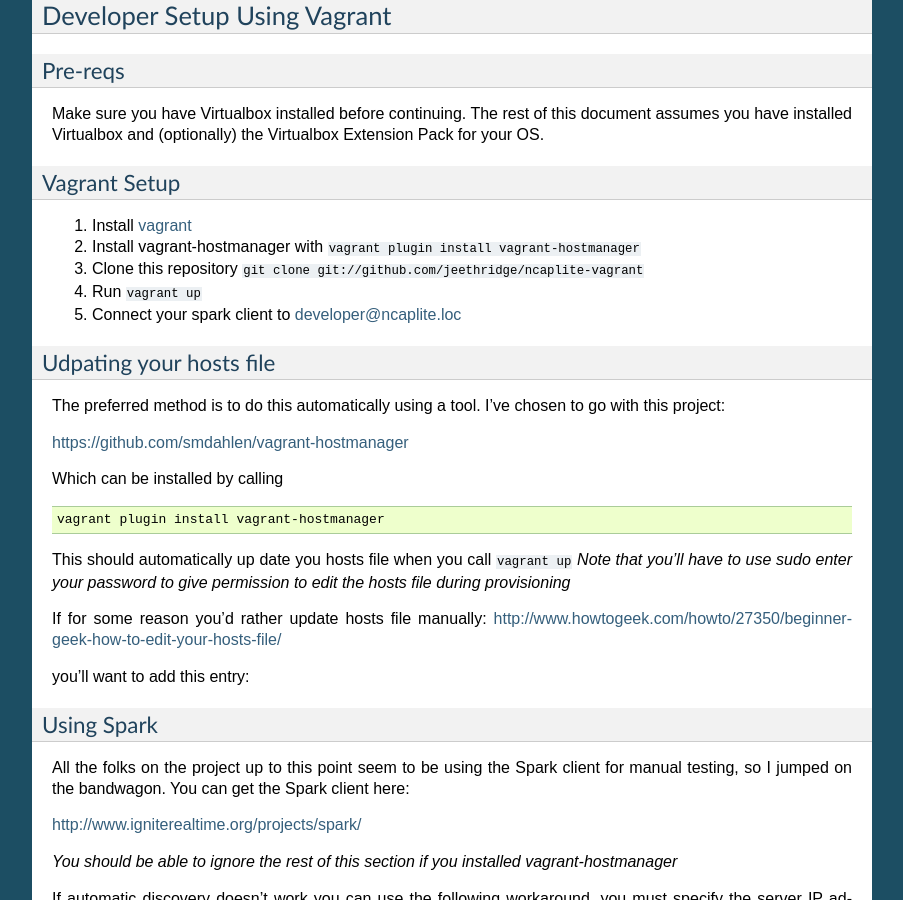
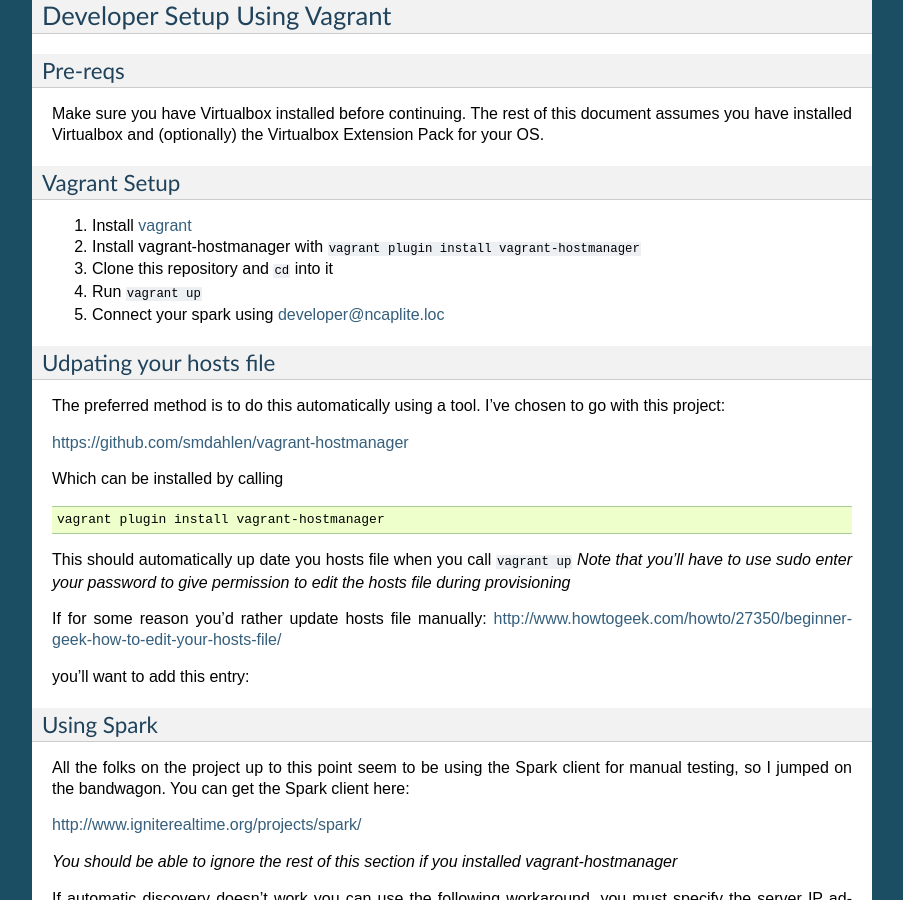
Before and after one commit to ktomkins1/NCAP-SDK, a Sphinx documentation site: the page built from docs/contributing.rst, in a window 1280 px wide and 900 px high, scrolled down 4174 px. Shown: the whole window, without its empty margins (198-1101 px from the left). Built offline with Sphinx 7.4.7, drawn with Linux system fonts in a browser that asks for light colours.

Commit message:
update docs with newer vagrant instructions

```diff
--- a/README.rst
+++ b/README.rst
@@ -46,10 +46,9 @@
 1. Install `vagrant <http://www.vagrantup.com/>`__
 2. Install vagrant-hostmanager with
    ``vagrant plugin install vagrant-hostmanager``
-3. Clone this repository
-   ``git clone git://github.com/jeethridge/ncaplite-vagrant``
+3. Clone this repository and ``cd`` into it
 4. Run ``vagrant up``
-5. Connect your spark client to developer@ncaplite.loc
+5. Connect your spark using developer@ncaplite.loc
 
 Udpating your hosts file
 ~~~~~~~~~~~~~~~~~~~~~~~~~
--- a/docs/contributing.rst
+++ b/docs/contributing.rst
@@ -18,10 +18,9 @@
 1. Install `vagrant <http://www.vagrantup.com/>`__
 2. Install vagrant-hostmanager with
    ``vagrant plugin install vagrant-hostmanager``
-3. Clone this repository
-   ``git clone git://github.com/jeethridge/ncaplite-vagrant``
+3. Clone this repository and ``cd`` into it
 4. Run ``vagrant up``
-5. Connect your spark client to developer@ncaplite.loc
+5. Connect your spark using developer@ncaplite.loc
 
 Udpating your hosts file
 ~~~~~~~~~~~~~~~~~~~~~~~~~
```
